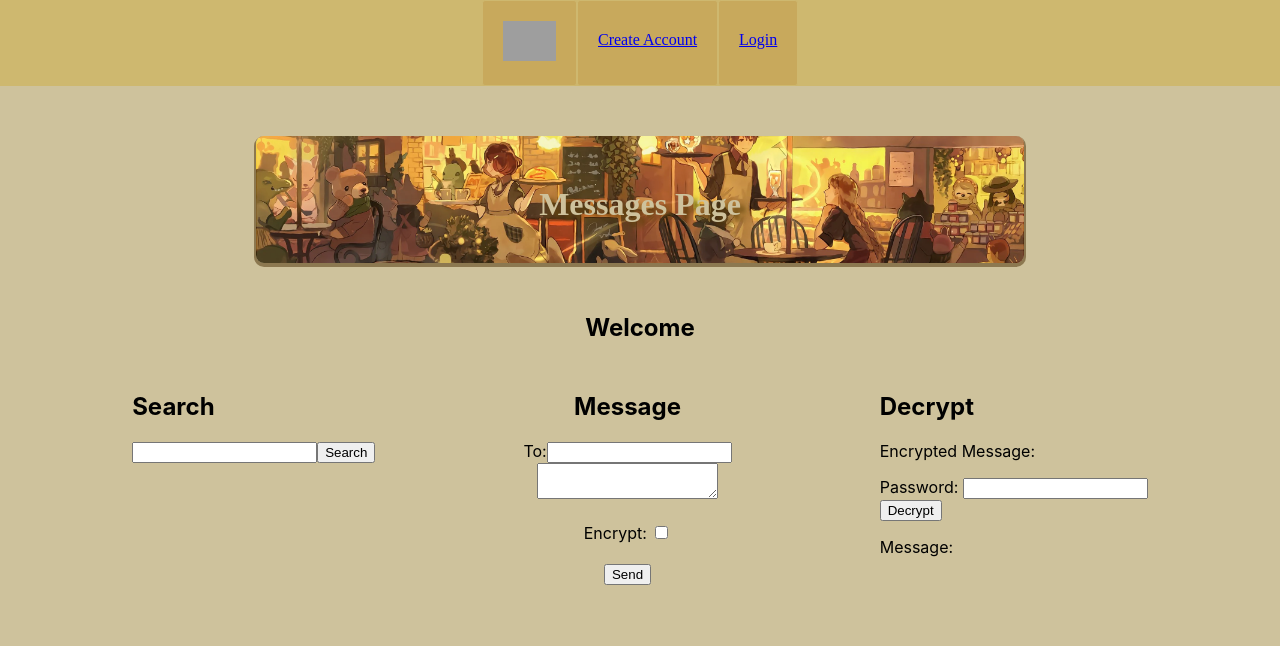
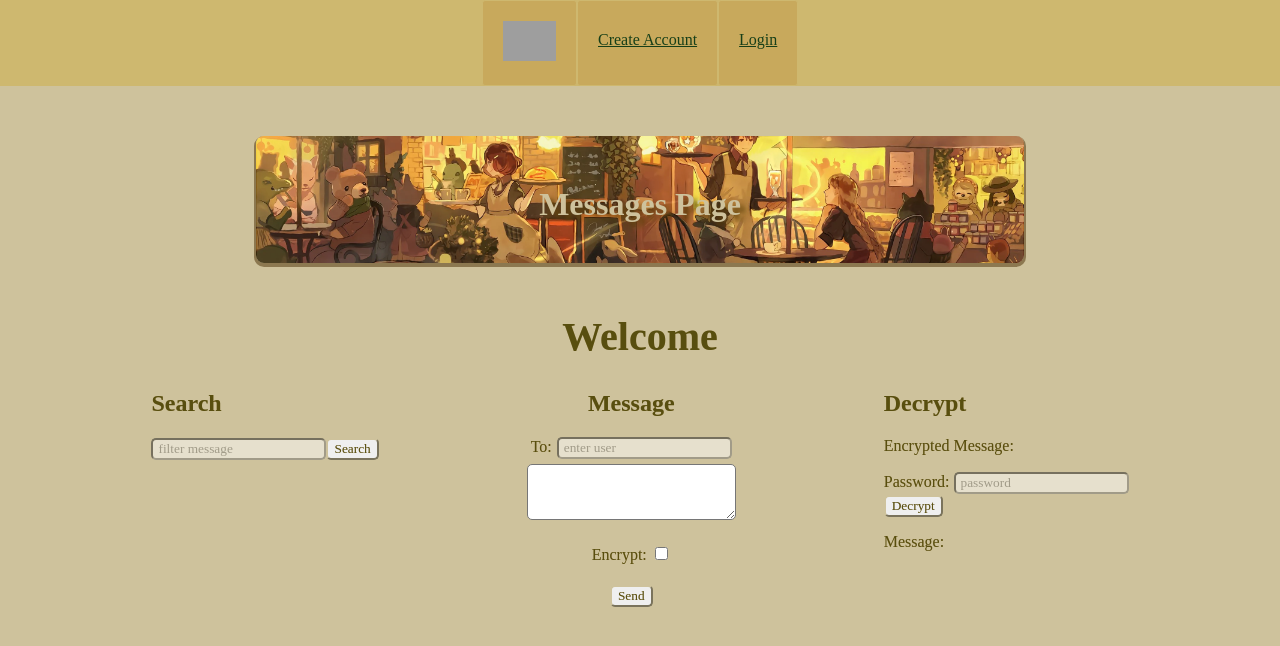
Before and after one commit to sabusaif/tea-time, a React (Create React App) app in the folder front-end/: page /messages in a window 1280 px wide. Shown: the top 646 px of the page. Built offline with nearby package versions, Linux system fonts and the light colour scheme; grey boxes are pictures that could not be loaded.

Commit message:
added more css

```diff
--- a/front-end/src/App.css
+++ b/front-end/src/App.css
@@ -57,4 +57,5 @@
 #other {
   padding-top: 30px;
   font-family: "MV Boli", serif;
+  color: #173f18;
 }
--- a/front-end/src/App.js
+++ b/front-end/src/App.js
@@ -40,22 +40,22 @@ function App() {
               </li>
               {!isLoggedIn && (
                 <li id="other">
-                  <Link to="/createAccount">Create Account</Link>
+                  <Link to="/createAccount" id="other">Create Account</Link>
                 </li>
               )}
               {!isLoggedIn && (
                 <li id="other">
-                  <Link to="/login">Login</Link>
+                  <Link to="/login" id="other">Login</Link>
                 </li>
               )}
               {isLoggedIn && (
                 <li id="other">
-                  <Link to="/messages">Messages</Link>
+                  <Link to="/messages" id="other">Messages</Link>
                 </li>
               )}
               {isLoggedIn && (
                 <li id="other">
-                  <Link to="/userSearch">User Search</Link>
+                  <Link to="/userSearch" id="other">User Search</Link>
                 </li>
               )}
             </ul>
--- a/front-end/src/pages/Design.css
+++ b/front-end/src/pages/Design.css
@@ -44,6 +44,27 @@ html {
     font-family: "MV Boli", serif;
 }
 
+.text {
+    font-family: "MV Boli", serif;
+    color: #0c350762;
+    text-shadow: 0px 0px 0px rgba(131, 90, 13, 0.95);
+}
+
+.message_box {
+    border-radius: 5px;
+}
+
+#blank {
+    margin-left: 5px;
+    margin-bottom: 5px;
+}
+
+#blank_box {
+    width: 200px;
+    height: 50px;
+    border-radius: 5px;
+}
+
 .info:hover, .info:focus, .info:not(:placeholder-shown) {
     opacity: 1;
 }
@@ -59,6 +80,26 @@ html {
     font-family: "MV Boli", serif;
 }
 
-#submit:hover {
+#submit:hover, #submit_message:hover {
     background-color: #c7b57c;
 }
+
+button:hover {
+    cursor: pointer;
+}
+
+#title {
+    font-size: 40px;
+    border-top: 0px;
+    margin-bottom: 0px;
+}
+
+#submit_message {
+    border-radius: 5px;
+    border-color: #cec29c;
+    font-family: "MV Boli", serif;
+}
+
+#width {
+    width: 300px;
+}
--- a/front-end/src/pages/Messages.js
+++ b/front-end/src/pages/Messages.js
@@ -140,7 +140,7 @@ function Messages(props) {
   }
 
   function renderMessage(message) {
-    if (message.length >= encryptConst.length && message.substring(0, encryptConst.length) == encryptConst) {
+    if (message.length >= encryptConst.length && message.substring(0, encryptConst.length) === encryptConst) {
       return <label>Encrypted: <button onClick={() => setEncryptedMessage(message)}>Decrypt</button></label>
     } else {
       return message;
@@ -150,58 +150,60 @@ function Messages(props) {
   return (
     <div>
       <h1 class="header">Messages Page</h1>
-      <h2>Welcome {props.loggedInUser}</h2>
+      <h2 class="text" id="title">Welcome {props.loggedInUser}</h2>
       <div class="flex-container">
         <div id="search-bar">
-          <h2>Search</h2>
-          <input value={search} onChange={(e) => setSearch(e.target.value)}/>
-          <button onClick={filterMessage}>Search</button>
+          <h2 class="text">Search</h2>
+          <input placeholder="filter message" class="info message_box" value={search} onChange={(e) => setSearch(e.target.value)}/>
+          <button onClick={filterMessage} class="text" id="submit_message">Search</button>
         </div>
         <div id="message-bar">
-          <h2>Message</h2>
-          <div>
+          <h2 class="text">Message</h2>
+          <div class="text" id="to_message">
             To:
-            <input value={toUser} onChange={(e) => setToUser(e.target.value)}/>
+            <input placeholder="enter user" class="info message_box" id="blank" value={toUser} onChange={(e) => setToUser(e.target.value)}/>
           </div>
-          <textarea value={text} onChange={(e) => setText(e.target.value)}/>
+          <textarea class="info" id="blank_box" value={text} onChange={(e) => setText(e.target.value)}/>
           <br />
           <br />
           <div>
-            <label>Encrypt: <input value={doEncrypt} onChange={(e) => {setDoEncrypt(e.target.checked)}} type="checkbox"></input></label>
+            <label class="text">Encrypt: <input value={doEncrypt} onChange={(e) => {setDoEncrypt(e.target.checked)}} type="checkbox"></input></label>
             {doEncrypt &&
               (<div>
                 <br />
-                <label>Password: <input value={encryptPassword} onChange={(e) => setEncryptPassword(e.target.value)}></input></label>
+                <label class="text">Password: <input class="info message_box" placeholder="password"
+                  value={encryptPassword} onChange={(e) => setEncryptPassword(e.target.value)}></input></label>
               </div>)}
           </div>
           <br />
           <div>
-              <button onClick={sendMessage}>Send</button>
+              <button onClick={sendMessage} class="text" id="submit_message">Send</button>
           </div>
           {error}
 
           <div>
             {conversation.map(convo => (
-              <div>
+              <div class="text">
                 {renderMessage(convo.message)}
               </div>
             ))}
           </div>
         </div>
         <div id="decrypt-bar">
-          <h2>Decrypt</h2>
-          <p>Encrypted Message: <label id="encMessage">
+          <h2 class="text">Decrypt</h2>
+          <p class="text">Encrypted Message: <label id="encMessage">
               {encryptedMessage.substring(encryptConst.length + 10,
                 (encryptedMessage.length >= encryptConst.length + 20) ?
                   encryptConst.length + 20 :
                   encryptedMessage.length)}
             </label>
           </p>
-          <label>Password: </label>
-          <input value={decryptPassword} onChange={(e) => setDecryptPassword(e.target.value)}/>
+          <label class="text">Password: </label>
+          <input class="info message_box" placeholder="password"
+            value={decryptPassword} onChange={(e) => setDecryptPassword(e.target.value)}/>
           <br />
-          <button onClick={decryptMessage}>Decrypt</button>
-          <p>Message: <label>{decryptedMessage}</label></p>
+          <button onClick={decryptMessage} class="text" id="submit_message">Decrypt</button>
+          <p class="text">Message: <label>{decryptedMessage}</label></p>
         </div>
       </div>
     </div>
--- a/front-end/src/pages/UserSearch.js
+++ b/front-end/src/pages/UserSearch.js
@@ -1,5 +1,5 @@
 import React from 'react';
-import Cookies from 'universal-cookie';
+import './Design.css';
 
 
 function UserSearch() {
@@ -27,11 +27,11 @@ function UserSearch() {
     return (
         <div>
             <div>
-                <h2> User Search</h2>
+                <h2 class="header"> User Search</h2>
             </div>
             <div>
-                <input value={userName} onChange={(e) => setUserName(e.target.value)} />
-                <button onClick={filterUsernames}> Search </button>
+                <input placeholder="search user" class="info message_box" id="width" value={userName} onChange={(e) => setUserName(e.target.value)} />
+                <button onClick={filterUsernames} class="text" id="submit_message"> Search </button>
             </div>
             <div>
                 {users.map(name => (
```
